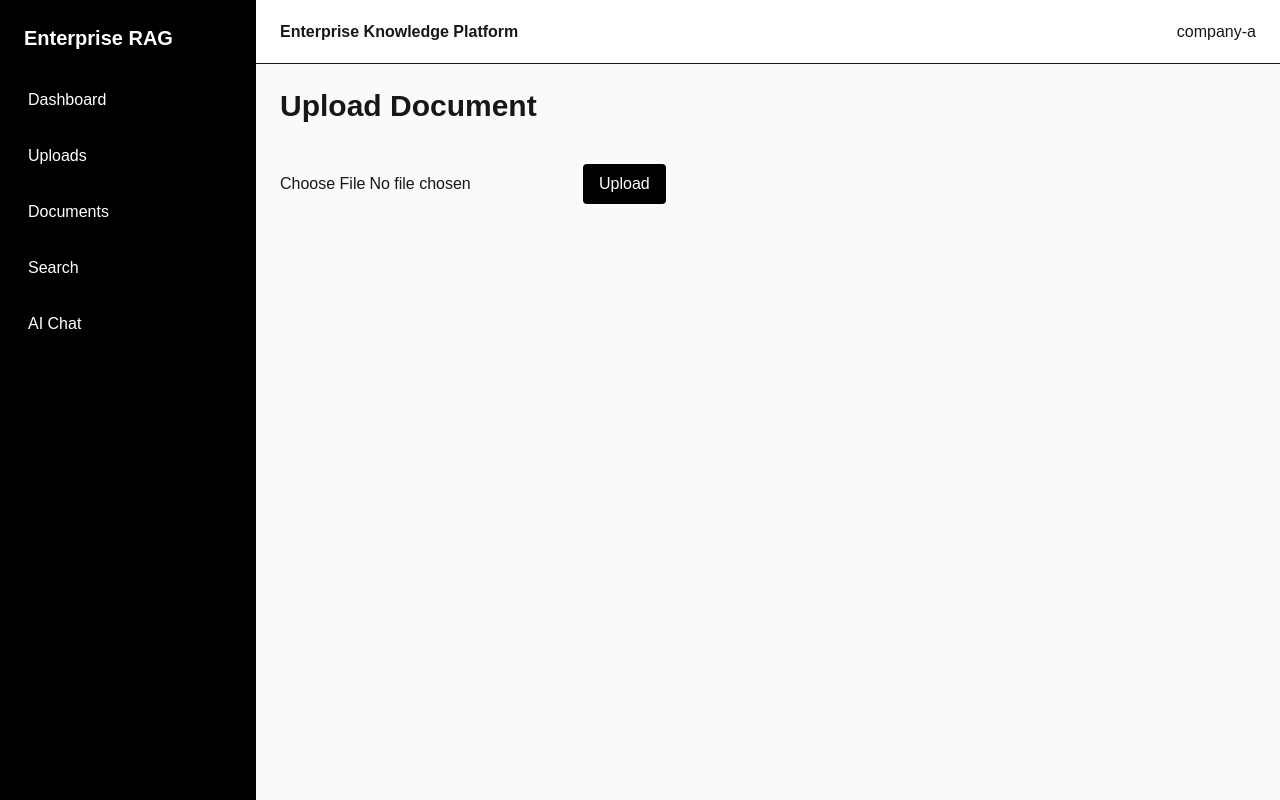
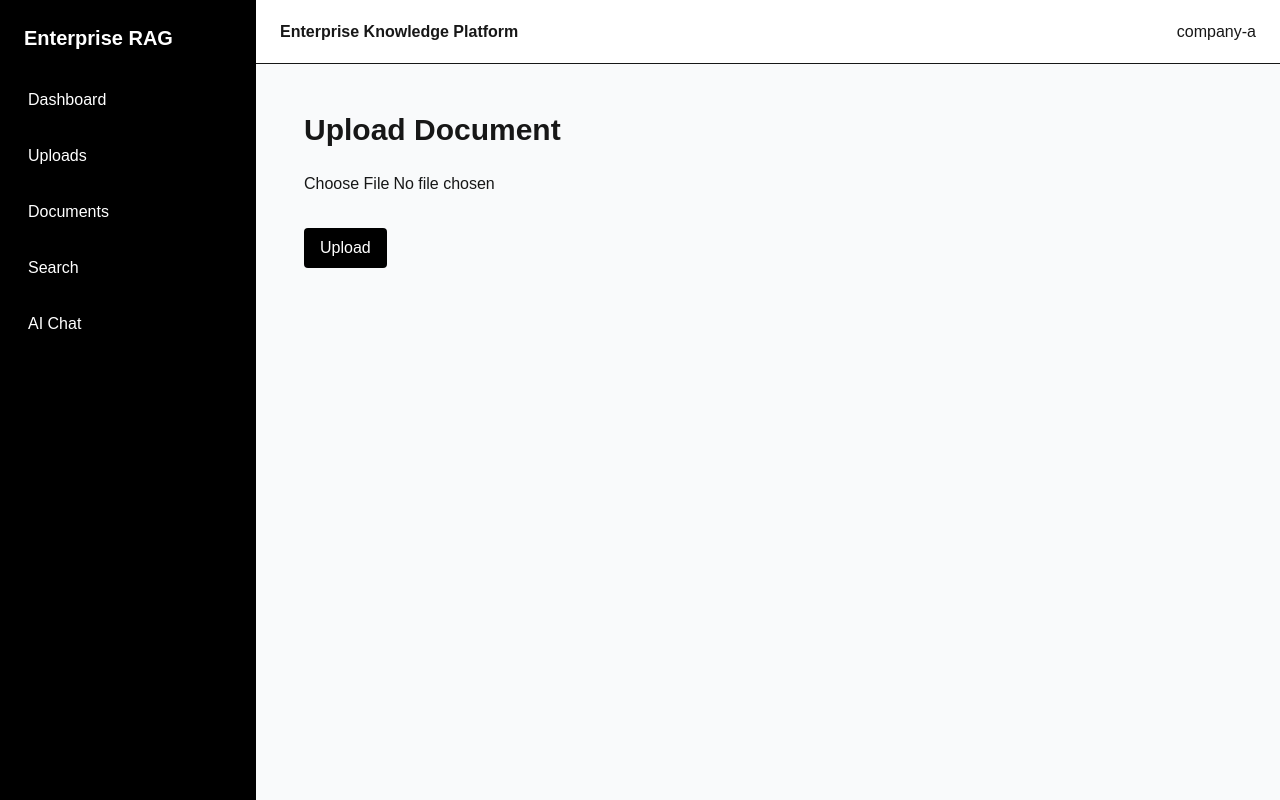
Before and after one commit to noblehallwebsite-source/enterprise-rag-platform, a Next.js app in the folder frontend/: page /dashboard/upload in a window 1280 px wide. Built offline with nearby package versions, Linux system fonts and the light colour scheme; no server answers.

Commit message:
updated the upload code

```diff
--- a/frontend/app/dashboard/upload/page.tsx
+++ b/frontend/app/dashboard/upload/page.tsx
@@ -1,88 +1,73 @@
 "use client";
 
-import { useState } from "react";
+import { useState, useEffect } from "react";
 import { api } from "@/services/api";
 
 export default function UploadPage() {
     const [file, setFile] = useState<File | null>(null);
     const [taskId, setTaskId] = useState("");
     const [message, setMessage] = useState("");
+    // Fix: Defer hydration checking to guarantee a clean client state
+    const [mounted, setMounted] = useState(false);
+
+    useEffect(() => {
+        setMounted(true);
+    }, []);
 
     async function uploadFile() {
         if (!file) return;
 
         try {
             const formData = new FormData();
+            formData.append("tenant_id", "company-a");
+            formData.append("file", file);
 
-            formData.append(
-                "tenant_id",
-                "company-a"
-            );
-
-            formData.append(
-                "file",
-                file
-            );
-
-            const response = await api.post(
-                "/upload",
-                formData,
-                {
+            const response = await api.post("/upload", formData, {
                 headers: {
-                        "Content-Type":
-                            "multipart/form-data",
+                    "Content-Type": "multipart/form-data",
                 },
-                }
-            );
+            });
 
             setTaskId(response.data.task_id);
-
-            setMessage(
-                "Upload accepted."
-            );
-
+            setMessage("Upload accepted.");
         } catch (error) {
             console.error(error);
-
-            setMessage(
-                "Upload failed."
-            );
+            setMessage("Upload failed.");
         }
     }
 
+    // Prevent Next.js from evaluating server tracking IDs on pre-render
+    if (!mounted) {
+        return <div className="max-w-xl p-6">Loading component stack...</div>;
+    }
+
     return (
-        <div className="max-w-xl">
+        <div className="max-w-xl p-6">
+            <h1 className="text-3xl font-bold mb-6">Upload Document</h1>
 
-            <h1 className="text-3xl font-bold mb-6">
-                Upload Document
-            </h1>
-
+            {/* Explicitly omit the <form> wrapper completely to break Next.js server actions hooks */}
+            <div className="space-y-4">
                 <input
                     type="file"
-                onChange={(e) =>
-                    setFile(
-                        e.target.files?.[0] || null
-                    )
-                }
+                    accept=".pdf"
+                    onChange={(e) => setFile(e.target.files?.[0] || null)}
                 />
 
                 <button
                     onClick={uploadFile}
-                className="mt-4 px-4 py-2 bg-black text-white rounded"
+                    type="button"
+                    className="mt-4 block px-4 py-2 bg-black text-white rounded"
                 >
                     Upload
                 </button>
+            </div>
 
-            {message && (
-                <div className="mt-4">
-                    {message}
-                </div>
-            )}
+            {message && <div className="mt-4 text-sm font-medium">{message}</div>}
 
             {taskId && (
                 <div className="mt-4">
                     Task ID:
-                    <div className="font-mono">
+                    <div className="font-mono bg-slate-100 p-2 rounded mt-1 break-all">
                         {taskId}
                     </div>
                 </div>
```
Lines whose indentation alone changed are shown as unchanged.
